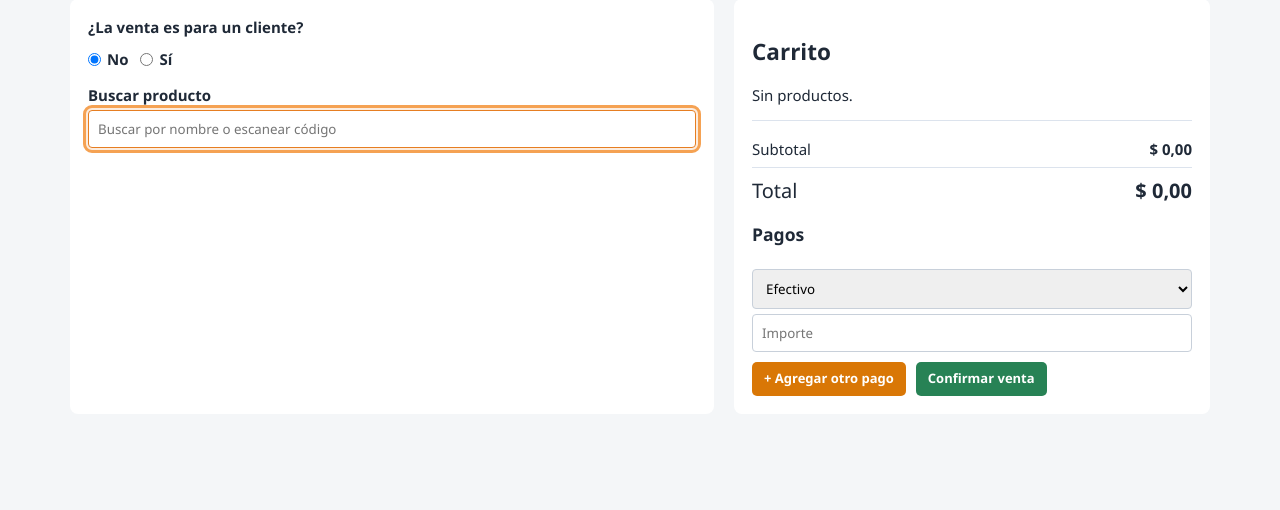
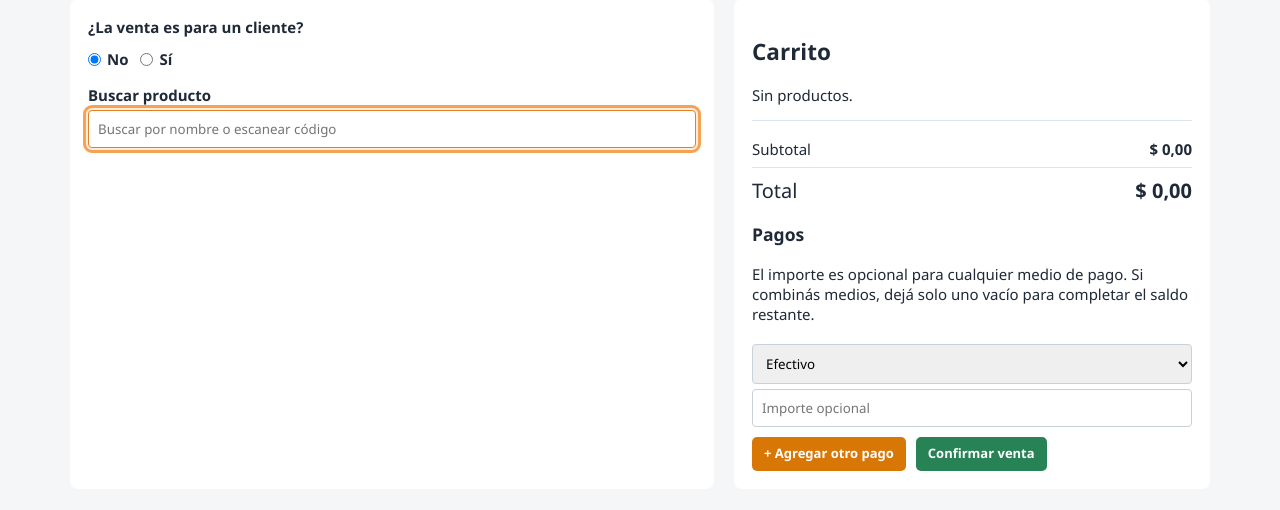
Before and after one commit to joel-developer074/ferreter-a, a Flask app: page /sales/new in a window 1280 px wide. Shown: the part 178-688 px from the top of the page. Run offline with Flask 3, Linux system fonts and the light colour scheme; the visitor is signed in with stand-in values (Sample User, id 1); data comes from the database, SQL or seed files in the repository; data that the repository does not hold is empty.

Commit message:
Permitir nuevas operaciones y mejorar Clientes

```diff
--- a/app/templates/sale_new.html
+++ b/app/templates/sale_new.html
@@ -25,7 +25,7 @@
     <p id="scan-status" role="status" aria-live="polite"></p>
     <div id="product-list">{% for p in products %}<button type="button" class="product product-with-image" data-id="{{p.id}}" data-code="{{p.code}}" data-name="{{p.name}}{% if p.category %} · {{p.category.name}}{% endif %}{% if p.subcategory %}{{ ' / ' if p.category else ' · ' }}{{p.subcategory.name}}{% endif %}" data-box="{{p.box_price}}" data-unit="{{p.unit_price}}" data-boxes="{{p.closed_boxes}}" data-loose="{{p.loose_units}}" data-per-box="{{p.units_per_box}}" data-has-box="{{ 1 if p.has_box_presentation else 0 }}">{% if p.image_filename %}<img class="sale-product-thumb" src="{{url_for('static',filename='uploads/products/' ~ p.image_filename)}}" alt="{{p.name}}" loading="lazy">{% endif %}<span><strong class="sale-product-name">{{p.name}}</strong>{% if p.category or p.subcategory %}<small>{% if p.category %}{{p.category.name}}{% endif %}{% if p.subcategory %}{% if p.category %} · {% endif %}{{p.subcategory.name}}{% endif %}</small>{% endif %}<small class="product-code">Código: {{p.code}}</small><small>{{p.closed_boxes}} cajas + {{p.loose_units}} unidades{% if p.has_box_presentation %} · {{p.units_per_box}} por caja{% endif %}</small><span class="product-prices"><span class="product-price">Unidad {{p.unit_price|ars}}</span>{% if p.has_box_presentation %}<span class="product-price">Caja {{p.box_price|ars}}</span>{% endif %}</span></span></button>{% endfor %}</div>
   </section>
-  <section class="cart"><h2>Carrito</h2><div id="cart-customer" class="cart-customer" hidden aria-live="polite"><span>Cliente seleccionado</span><strong id="cart-customer-name"></strong><small id="cart-customer-detail"></small><button type="button" id="change-customer" class="action-edit" aria-controls="customer-panel">Cambiar cliente</button><button type="button" id="remove-customer" class="secondary">Quitar cliente</button></div><div id="cart"></div><div class="sale-totals"><p>Subtotal <strong id="subtotal">$ 0,00</strong></p><p id="discount-row" hidden><span id="discount-label">Descuento del cliente</span><strong id="discount-total">-$ 0,00</strong></p><p class="total">Total <strong id="total">$ 0,00</strong></p></div><h3>Pagos</h3><div id="payments"><div><select><option value="EFECTIVO">Efectivo</option><option value="DEBITO">Débito</option><option value="CREDITO">Crédito</option><option value="TRANSFERENCIA">Transferencia</option><option value="QR">QR</option></select><input type="number" step="0.01" min="0" placeholder="Importe"></div></div><div class="payment-actions"><button type="button" class="action-add" id="add-payment">+ Agregar otro pago</button><button id="confirm" class="action-save">Confirmar venta</button></div></section>
+  <section class="cart"><h2>Carrito</h2><div id="cart-customer" class="cart-customer" hidden aria-live="polite"><span>Cliente seleccionado</span><strong id="cart-customer-name"></strong><small id="cart-customer-detail"></small><button type="button" id="change-customer" class="action-edit" aria-controls="customer-panel">Cambiar cliente</button><button type="button" id="remove-customer" class="secondary">Quitar cliente</button></div><div id="cart"></div><div class="sale-totals"><p>Subtotal <strong id="subtotal">$ 0,00</strong></p><p id="discount-row" hidden><span id="discount-label">Descuento del cliente</span><strong id="discount-total">-$ 0,00</strong></p><p class="total">Total <strong id="total">$ 0,00</strong></p></div><h3>Pagos</h3><p class="payment-help">El importe es opcional para cualquier medio de pago. Si combinás medios, dejá solo uno vacío para completar el saldo restante.</p><div id="payments"><div><select><option value="EFECTIVO">Efectivo</option><option value="DEBITO">Débito</option><option value="CREDITO">Crédito</option><option value="TRANSFERENCIA">Transferencia</option><option value="QR">QR</option></select><input type="number" step="0.01" min="0" placeholder="Importe opcional" aria-label="Importe opcional del pago"></div></div><div class="payment-actions"><button type="button" class="action-add" id="add-payment">+ Agregar otro pago</button><button id="confirm" class="action-save">Confirmar venta</button></div></section>
 </div>
 <dialog id="presentation-dialog"><form method="dialog"><h2 id="dialog-title">Agregar producto</h2><label id="presentation-field">Presentación<select id="presentation"><option value="CAJA">Caja completa</option><option value="UNIDAD">Unidad / fracción</option></select></label><label>Cantidad<input id="presentation-quantity" type="number" min="1" step="1" value="1" required></label><p id="available"></p><menu><button class="secondary" value="cancel">Cancelar</button><button class="action-add" id="add-item" value="default">Agregar al carrito</button></menu></form></dialog>
 <script>
@@ -57,8 +57,8 @@ document.querySelector('#find').onkeydown=e=>{if(e.key==='Enter'){e.preventDefau
 dialog.addEventListener('close',()=>document.querySelector('#find').focus());
 document.querySelector('#find').oninput=()=>{filterProducts();document.querySelector('#scan-status').textContent='';};
 document.querySelector('#cart').onchange=e=>{if(e.target.className==='qty'){items[e.target.dataset.i].qty=Number(e.target.value);draw()}};document.querySelector('#cart').onclick=e=>{if(e.target.dataset.remove!==undefined){items.splice(e.target.dataset.remove,1);draw()}};
-document.querySelector('#add-payment').onclick=()=>document.querySelector('#payments').insertAdjacentHTML('beforeend','<div><select><option value="EFECTIVO">Efectivo</option><option value="DEBITO">Débito</option><option value="CREDITO">Crédito</option><option value="TRANSFERENCIA">Transferencia</option><option value="QR">QR</option></select><input type="number" step="0.01" min="0" placeholder="Importe"></div>');
-document.querySelector('#confirm').onclick=async()=>{let button=document.querySelector('#confirm'),payments=[...document.querySelectorAll('#payments div')].map(x=>({method:x.querySelector('select').value,amount:x.querySelector('input').value})).filter(p=>p.amount),saleItems=items.map(x=>({product_id:x.id,presentation:x.presentation,quantity:x.qty}));button.disabled=true;try{let r=await fetch('{{url_for('sale_create')}}',{method:'POST',headers:{'Content-Type':'application/json'},body:JSON.stringify({customer_id:document.querySelector('#customer').value,items:saleItems,payments})}),d=await r.json();if(d.ok){let vuelto=Number(d.change_due||0),mensaje='Venta exitosa. Ticket N.º '+d.sale_id;if(vuelto>0)mensaje+='\nVuelto a entregar: '+f(vuelto);alert(mensaje);location=d.redirect}else alert(d.error)}finally{button.disabled=false}};
+document.querySelector('#add-payment').onclick=()=>document.querySelector('#payments').insertAdjacentHTML('beforeend','<div><select><option value="EFECTIVO">Efectivo</option><option value="DEBITO">Débito</option><option value="CREDITO">Crédito</option><option value="TRANSFERENCIA">Transferencia</option><option value="QR">QR</option></select><input type="number" step="0.01" min="0" placeholder="Importe opcional" aria-label="Importe opcional del pago"></div>');
+document.querySelector('#confirm').onclick=async()=>{let button=document.querySelector('#confirm'),payments=[...document.querySelectorAll('#payments div')].map(x=>({method:x.querySelector('select').value,amount:x.querySelector('input').value})),saleItems=items.map(x=>({product_id:x.id,presentation:x.presentation,quantity:x.qty}));button.disabled=true;try{let r=await fetch('{{url_for('sale_create')}}',{method:'POST',headers:{'Content-Type':'application/json'},body:JSON.stringify({customer_id:document.querySelector('#customer').value,items:saleItems,payments})}),d=await r.json();if(d.ok){let vuelto=Number(d.change_due||0),mensaje='Venta exitosa. Ticket N.º '+d.sale_id;if(vuelto>0)mensaje+='\nVuelto a entregar: '+f(vuelto);alert(mensaje);location=d.redirect}else alert(d.error)}finally{button.disabled=false}};
 draw();
 </script>
 <script src="{{url_for('static',filename='sale-customers.js')}}"></script>
```
